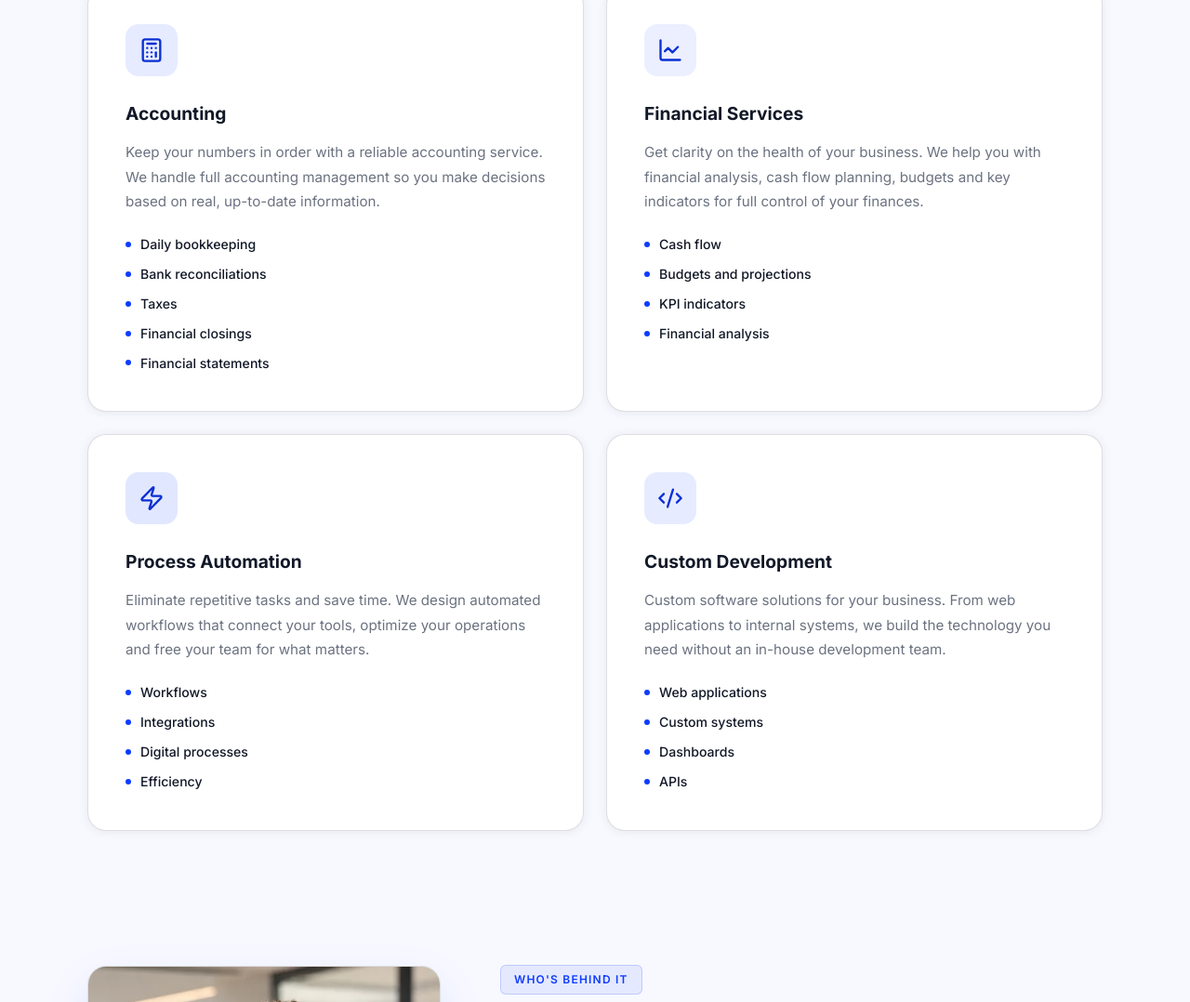
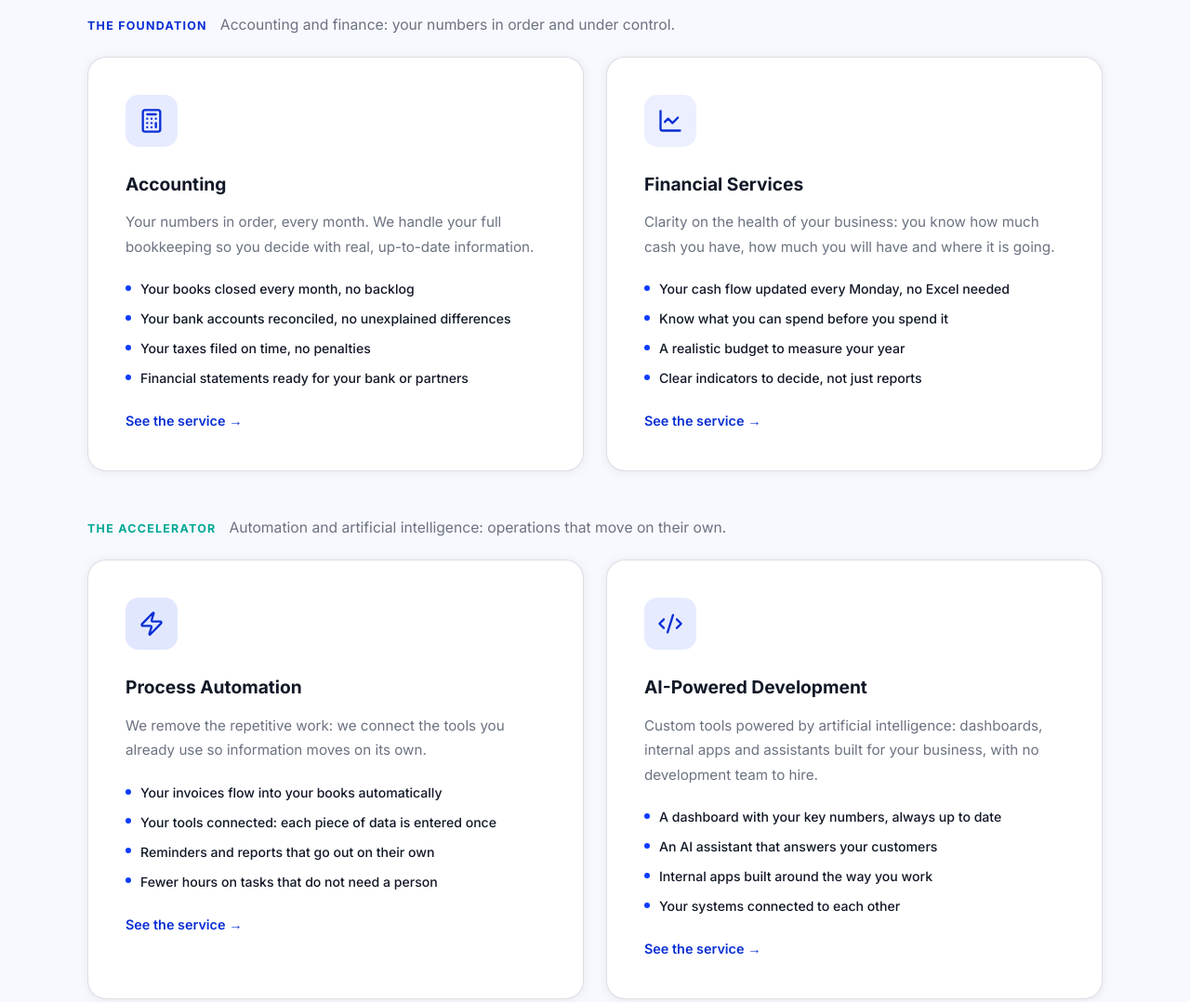
Before and after one commit to WilyerArias77/landing_growing_solutions, a website: page index.html in a window 1280 px wide. Shown: the part 1369-2447 px from the top of the page at 93% size. Drawn offline with Linux system fonts and the light colour scheme; no server answers.

Commit message:
Servicios orientados a resultados, con base y acelerador
Las viñetas técnicas pasan a resultados concretos (ES/EN). Contabilidad y
Finanzas se agrupan como 'La base'; Automatización y Desarrollos con IA como
'El acelerador'. Cada tarjeta enlaza a su página de servicio. 'Desarrollos a
la Medida' se muestra como 'Desarrollos con IA'; el valor que se guarda en
Supabase no cambia.

Co-Authored-By: Claude Opus 5.5 <noreply@anthropic.com>

```diff
--- a/index.html
+++ b/index.html
@@ -200,26 +200,28 @@
       <div class="section-header fade-in">
         <div class="section-tag" data-i18n="servicios.tag">Nuestros Servicios</div>
         <h2><span data-i18n="servicios.titleL1">Soluciones integrales para</span><br /><span data-i18n="servicios.titleL2">hacer crecer tu negocio</span></h2>
-        <p data-i18n="servicios.subtitle">Cuatro líneas de servicio diseñadas para que tu empresa opere de forma profesional, eficiente y escalable.
-        </p>
+        <p data-i18n="servicios.subtitle">Una base sólida de contabilidad y finanzas, y un acelerador de automatización e inteligencia artificial para que tu empresa crezca sin crecer en trabajo manual.</p>
       </div>
-      <div class="services-grid">
-
+      <div class="service-group">
+        <div class="service-group-head fade-in">
+          <span class="service-group-tag" data-i18n="servicios.baseTag">La base</span>
+          <p data-i18n="servicios.baseDesc">Contabilidad y finanzas: tus números en orden y bajo control.</p>
+        </div>
+        <div class="services-grid">
         <div class="service-card fade-in">
           <div class="service-icon icon-blue">
             <!-- Lucide: calculator -->
             <svg width="28" height="28" viewBox="0 0 24 24" fill="none" stroke="currentColor" stroke-width="2" stroke-linecap="round" stroke-linejoin="round" aria-hidden="true"><rect width="16" height="20" x="4" y="2" rx="2" /><line x1="8" x2="16" y1="6" y2="6" /><line x1="16" x2="16" y1="14" y2="18" /><path d="M16 10h.01" /><path d="M12 10h.01" /><path d="M8 10h.01" /><path d="M12 14h.01" /><path d="M8 14h.01" /><path d="M12 18h.01" /><path d="M8 18h.01" /></svg>
           </div>
           <h3 data-i18n="servicios.card1.title">Contabilidad</h3>
-          <p data-i18n="servicios.card1.desc">Mantén tus números en orden con un servicio contable confiable. Nos encargamos de la gestión contable
-            integral para que tomes decisiones basadas en información real y actualizada.</p>
+          <p data-i18n="servicios.card1.desc">Tus números en orden, todos los meses. Nos encargamos de la contabilidad completa para que decidas con información real y actualizada.</p>
           <ul class="service-list">
-            <li data-i18n="servicios.card1.li1">Registros contables diarios</li>
-            <li data-i18n="servicios.card1.li2">Conciliaciones Bancarias</li>
-            <li data-i18n="servicios.card1.li3">Impuestos</li>
-            <li data-i18n="servicios.card1.li4">Cierres contables</li>
-            <li data-i18n="servicios.card1.li5">Estados financieros</li>
+            <li data-i18n="servicios.card1.li1">Tu contabilidad al día cada mes, sin atrasos</li>
+            <li data-i18n="servicios.card1.li2">Tus bancos conciliados, sin diferencias sin explicar</li>
+            <li data-i18n="servicios.card1.li3">Tus impuestos presentados a tiempo, sin sanciones</li>
+            <li data-i18n="servicios.card1.li4">Estados financieros listos para tu banco o tus socios</li>
           </ul>
+          <a href="/servicios/contabilidad" class="service-more"><span data-i18n="servicios.more">Ver el servicio</span> →</a>
         </div>
 
         <div class="service-card fade-in">
@@ -228,30 +230,38 @@
             <svg width="28" height="28" viewBox="0 0 24 24" fill="none" stroke="currentColor" stroke-width="2" stroke-linecap="round" stroke-linejoin="round" aria-hidden="true"><path d="M3 3v16a2 2 0 0 0 2 2h16" /><path d="m19 9-5 5-4-4-3 3" /></svg>
           </div>
           <h3 data-i18n="servicios.card2.title">Servicios Financieros</h3>
-          <p data-i18n="servicios.card2.desc">Obtén claridad sobre la salud de tu negocio. Te ayudamos con análisis financiero, planeación de flujo de
-            caja, presupuestos e indicadores clave para un control total de tus finanzas.</p>
+          <p data-i18n="servicios.card2.desc">Claridad sobre la salud de tu negocio: sabes cuánta caja tienes, cuánta vas a tener y en qué se está yendo.</p>
           <ul class="service-list">
-            <li data-i18n="servicios.card2.li1">Flujo de caja</li>
-            <li data-i18n="servicios.card2.li2">Presupuestos y proyecciones</li>
-            <li data-i18n="servicios.card2.li3">Indicadores KPI</li>
-            <li data-i18n="servicios.card2.li4">Análisis financiero</li>
+            <li data-i18n="servicios.card2.li1">Tu flujo de caja actualizado cada lunes, sin tocar Excel</li>
+            <li data-i18n="servicios.card2.li2">Sabes cuánto puedes gastar antes de gastarlo</li>
+            <li data-i18n="servicios.card2.li3">Un presupuesto realista para medir el año</li>
+            <li data-i18n="servicios.card2.li4">Indicadores claros para decidir, no solo reportes</li>
           </ul>
+          <a href="/servicios/finanzas" class="service-more"><span data-i18n="servicios.more">Ver el servicio</span> →</a>
         </div>
+        </div>
+      </div>
 
+      <div class="service-group">
+        <div class="service-group-head fade-in">
+          <span class="service-group-tag service-group-tag-accent" data-i18n="servicios.accelTag">El acelerador</span>
+          <p data-i18n="servicios.accelDesc">Automatización e inteligencia artificial: que la operación avance sola.</p>
+        </div>
+        <div class="services-grid">
         <div class="service-card fade-in">
           <div class="service-icon icon-lightblue">
             <!-- Lucide: zap -->
             <svg width="28" height="28" viewBox="0 0 24 24" fill="none" stroke="currentColor" stroke-width="2" stroke-linecap="round" stroke-linejoin="round" aria-hidden="true"><path d="M4 14a1 1 0 0 1-.78-1.63l9.9-10.2a.5.5 0 0 1 .86.46l-1.92 6.02A1 1 0 0 0 13 10h7a1 1 0 0 1 .78 1.63l-9.9 10.2a.5.5 0 0 1-.86-.46l1.92-6.02A1 1 0 0 0 11 14z" /></svg>
           </div>
           <h3 data-i18n="servicios.card3.title">Automatización de Procesos</h3>
-          <p data-i18n="servicios.card3.desc">Elimina tareas repetitivas y ahorra tiempo. Diseñamos flujos de trabajo automatizados que conectan tus
-            herramientas, optimizan tu operación y liberan a tu equipo para lo importante.</p>
+          <p data-i18n="servicios.card3.desc">Quitamos el trabajo repetitivo: conectamos las herramientas que ya usas para que la información se mueva sola.</p>
           <ul class="service-list">
-            <li data-i18n="servicios.card3.li1">Workflows</li>
-            <li data-i18n="servicios.card3.li2">Integraciones</li>
-            <li data-i18n="servicios.card3.li3">Procesos digitales</li>
-            <li data-i18n="servicios.card3.li4">Eficiencia</li>
+            <li data-i18n="servicios.card3.li1">Tus facturas entran solas a la contabilidad</li>
+            <li data-i18n="servicios.card3.li2">Tus herramientas conectadas: cada dato se escribe una sola vez</li>
+            <li data-i18n="servicios.card3.li3">Recordatorios y reportes que salen solos</li>
+            <li data-i18n="servicios.card3.li4">Menos horas en tareas que no necesitan a una persona</li>
           </ul>
+          <a href="/servicios/automatizacion" class="service-more"><span data-i18n="servicios.more">Ver el servicio</span> →</a>
         </div>
 
         <div class="service-card fade-in">
@@ -259,17 +269,18 @@
             <!-- Lucide: code-xml -->
             <svg width="28" height="28" viewBox="0 0 24 24" fill="none" stroke="currentColor" stroke-width="2" stroke-linecap="round" stroke-linejoin="round" aria-hidden="true"><path d="m18 16 4-4-4-4" /><path d="m6 8-4 4 4 4" /><path d="m14.5 4-5 16" /></svg>
           </div>
-          <h3 data-i18n="servicios.card4.title">Desarrollos a la Medida</h3>
-          <p data-i18n="servicios.card4.desc">Soluciones de software personalizadas para tu negocio. Desde aplicaciones web hasta sistemas internos,
-            construimos la tecnología que necesitas sin que tengas un equipo de desarrollo propio.</p>
+          <h3 data-i18n="servicios.card4.title">Desarrollos con IA</h3>
+          <p data-i18n="servicios.card4.desc">Herramientas a la medida con inteligencia artificial: tableros, aplicaciones internas y asistentes hechos para tu negocio, sin montar un equipo de desarrollo.</p>
           <ul class="service-list">
-            <li data-i18n="servicios.card4.li1">Aplicaciones web</li>
-            <li data-i18n="servicios.card4.li2">Sistemas a medida</li>
-            <li data-i18n="servicios.card4.li3">Dashboards</li>
-            <li data-i18n="servicios.card4.li4">APIs</li>
+            <li data-i18n="servicios.card4.li1">Un tablero con tus números clave, siempre actualizado</li>
+            <li data-i18n="servicios.card4.li2">Un asistente de IA que responde a tus clientes</li>
+            <li data-i18n="servicios.card4.li3">Aplicaciones internas hechas a tu forma de trabajar</li>
+            <li data-i18n="servicios.card4.li4">Tus sistemas conectados entre sí</li>
           </ul>
+          <a href="/servicios/desarrollos-ia" class="service-more"><span data-i18n="servicios.more">Ver el servicio</span> →</a>
         </div>
-
+        </div>
+      </div>
       </div>
     </div>
   </section>
@@ -429,7 +440,7 @@
                 <option value="Servicios contables" data-i18n="service.opt1">Servicios Contables</option>
                 <option value="Servicios financieros" data-i18n="service.opt2">Servicios Financieros</option>
                 <option value="Automatización de procesos" data-i18n="service.opt3">Automatización de Procesos</option>
-                <option value="Desarrollos a la medida" data-i18n="service.opt4">Desarrollos a la Medida</option>
+                <option value="Desarrollos a la medida" data-i18n="service.opt4">Desarrollos con IA</option>
               </select>
             </div>
 
--- a/script.js
+++ b/script.js
@@ -19,26 +19,31 @@ const translations = {
     },
     servicios: {
       tag: 'Nuestros Servicios', titleL1: 'Soluciones integrales para', titleL2: 'hacer crecer tu negocio',
-      subtitle: 'Cuatro líneas de servicio diseñadas para que tu empresa opere de forma profesional, eficiente y escalable.',
+      subtitle: 'Una base sólida de contabilidad y finanzas, y un acelerador de automatización e inteligencia artificial para que tu empresa crezca sin crecer en trabajo manual.',
+      more: 'Ver el servicio',
+      baseTag: 'La base',
+      baseDesc: 'Contabilidad y finanzas: tus números en orden y bajo control.',
+      accelTag: 'El acelerador',
+      accelDesc: 'Automatización e inteligencia artificial: que la operación avance sola.',
       card1: {
         title: 'Contabilidad',
-        desc: 'Mantén tus números en orden con un servicio contable confiable. Nos encargamos de la gestión contable integral para que tomes decisiones basadas en información real y actualizada.',
-        li1: 'Registros contables diarios', li2: 'Conciliaciones Bancarias', li3: 'Impuestos', li4: 'Cierres contables', li5: 'Estados financieros'
+        desc: 'Tus números en orden, todos los meses. Nos encargamos de la contabilidad completa para que decidas con información real y actualizada.',
+        li1: 'Tu contabilidad al día cada mes, sin atrasos', li2: 'Tus bancos conciliados, sin diferencias sin explicar', li3: 'Tus impuestos presentados a tiempo, sin sanciones', li4: 'Estados financieros listos para tu banco o tus socios'
       },
       card2: {
         title: 'Servicios Financieros',
-        desc: 'Obtén claridad sobre la salud de tu negocio. Te ayudamos con análisis financiero, planeación de flujo de caja, presupuestos e indicadores clave para un control total de tus finanzas.',
-        li1: 'Flujo de caja', li2: 'Presupuestos y proyecciones', li3: 'Indicadores KPI', li4: 'Análisis financiero'
+        desc: 'Claridad sobre la salud de tu negocio: sabes cuánta caja tienes, cuánta vas a tener y en qué se está yendo.',
+        li1: 'Tu flujo de caja actualizado cada lunes, sin tocar Excel', li2: 'Sabes cuánto puedes gastar antes de gastarlo', li3: 'Un presupuesto realista para medir el año', li4: 'Indicadores claros para decidir, no solo reportes'
       },
       card3: {
         title: 'Automatización de Procesos',
-        desc: 'Elimina tareas repetitivas y ahorra tiempo. Diseñamos flujos de trabajo automatizados que conectan tus herramientas, optimizan tu operación y liberan a tu equipo para lo importante.',
-        li1: 'Workflows', li2: 'Integraciones', li3: 'Procesos digitales', li4: 'Eficiencia'
+        desc: 'Quitamos el trabajo repetitivo: conectamos las herramientas que ya usas para que la información se mueva sola.',
+        li1: 'Tus facturas entran solas a la contabilidad', li2: 'Tus herramientas conectadas: cada dato se escribe una sola vez', li3: 'Recordatorios y reportes que salen solos', li4: 'Menos horas en tareas que no necesitan a una persona'
       },
       card4: {
-        title: 'Desarrollos a la Medida',
-        desc: 'Soluciones de software personalizadas para tu negocio. Desde aplicaciones web hasta sistemas internos, construimos la tecnología que necesitas sin que tengas un equipo de desarrollo propio.',
-        li1: 'Aplicaciones web', li2: 'Sistemas a medida', li3: 'Dashboards', li4: 'APIs'
+        title: 'Desarrollos con IA',
+        desc: 'Herramientas a la medida con inteligencia artificial: tableros, aplicaciones internas y asistentes hechos para tu negocio, sin montar un equipo de desarrollo.',
+        li1: 'Un tablero con tus números clave, siempre actualizado', li2: 'Un asistente de IA que responde a tus clientes', li3: 'Aplicaciones internas hechas a tu forma de trabajar', li4: 'Tus sistemas conectados entre sí'
       }
     },
     about: {
@@ -94,7 +99,7 @@ const translations = {
     common: { optional: '(opcional)' },
     service: {
       placeholder: '¿En qué podemos ayudarte?', opt1: 'Servicios Contables', opt2: 'Servicios Financieros',
-      opt3: 'Automatización de Procesos', opt4: 'Desarrollos a la Medida'
+      opt3: 'Automatización de Procesos', opt4: 'Desarrollos con IA'
     },
     country: { placeholder: 'Selecciona tu país', co: 'Colombia', us: 'Estados Unidos', other: 'Otro' },
     footer: {
@@ -137,26 +142,31 @@ const translations = {
     },
     servicios: {
       tag: 'Our Services', titleL1: 'Complete solutions to', titleL2: 'grow your business',
-      subtitle: 'Four service lines designed so your business operates professionally, efficiently and at scale.',
+      subtitle: 'A solid foundation of accounting and finance, plus an accelerator of automation and artificial intelligence so your business grows without growing its manual work.',
+      more: 'See the service',
+      baseTag: 'The foundation',
+      baseDesc: 'Accounting and finance: your numbers in order and under control.',
+      accelTag: 'The accelerator',
+      accelDesc: 'Automation and artificial intelligence: operations that move on their own.',
       card1: {
         title: 'Accounting',
-        desc: 'Keep your numbers in order with a reliable accounting service. We handle full accounting management so you make decisions based on real, up-to-date information.',
-        li1: 'Daily bookkeeping', li2: 'Bank reconciliations', li3: 'Taxes', li4: 'Financial closings', li5: 'Financial statements'
+        desc: 'Your numbers in order, every month. We handle your full bookkeeping so you decide with real, up-to-date information.',
+        li1: 'Your books closed every month, no backlog', li2: 'Your bank accounts reconciled, no unexplained differences', li3: 'Your taxes filed on time, no penalties', li4: 'Financial statements ready for your bank or partners'
       },
       card2: {
         title: 'Financial Services',
-        desc: 'Get clarity on the health of your business. We help you with financial analysis, cash flow planning, budgets and key indicators for full control of your finances.',
-        li1: 'Cash flow', li2: 'Budgets and projections', li3: 'KPI indicators', li4: 'Financial analysis'
+        desc: 'Clarity on the health of your business: you know how much cash you have, how much you will have and where it is going.',
+        li1: 'Your cash flow updated every Monday, no Excel needed', li2: 'Know what you can spend before you spend it', li3: 'A realistic budget to measure your year', li4: 'Clear indicators to decide, not just reports'
       },
       card3: {
         title: 'Process Automation',
-        desc: 'Eliminate repetitive tasks and save time. We design automated workflows that connect your tools, optimize your operations and free your team for what matters.',
-        li1: 'Workflows', li2: 'Integrations', li3: 'Digital processes', li4: 'Efficiency'
+        desc: 'We remove the repetitive work: we connect the tools you already use so information moves on its own.',
+        li1: 'Your invoices flow into your books automatically', li2: 'Your tools connected: each piece of data is entered once', li3: 'Reminders and reports that go out on their own', li4: 'Fewer hours on tasks that do not need a person'
       },
       card4: {
-        title: 'Custom Development',
-        desc: 'Custom software solutions for your business. From web applications to internal systems, we build the technology you need without an in-house development team.',
-        li1: 'Web applications', li2: 'Custom systems', li3: 'Dashboards', li4: 'APIs'
+        title: 'AI-Powered Development',
+        desc: 'Custom tools powered by artificial intelligence: dashboards, internal apps and assistants built for your business, with no development team to hire.',
+        li1: 'A dashboard with your key numbers, always up to date', li2: 'An AI assistant that answers your customers', li3: 'Internal apps built around the way you work', li4: 'Your systems connected to each other'
       }
     },
     about: {
@@ -212,7 +222,7 @@ const translations = {
     common: { optional: '(optional)' },
     service: {
       placeholder: 'How can we help you?', opt1: 'Accounting Services', opt2: 'Financial Services',
-      opt3: 'Process Automation', opt4: 'Custom Development'
+      opt3: 'Process Automation', opt4: 'AI-Powered Development'
     },
     country: { placeholder: 'Select your country', co: 'Colombia', us: 'United States', other: 'Other' },
     footer: {
--- a/styles.css
+++ b/styles.css
@@ -724,6 +724,48 @@ nav .container {
   gap: 24px;
 }
 
+.service-group + .service-group {
+  margin-top: 48px;
+}
+
+.service-group-head {
+  display: flex;
+  align-items: baseline;
+  gap: 14px;
+  flex-wrap: wrap;
+  margin-bottom: 20px;
+}
+
+.service-group-tag {
+  font-size: 0.78rem;
+  font-weight: 700;
+  letter-spacing: 0.1em;
+  text-transform: uppercase;
+  color: var(--primary);
+}
+
+.service-group-tag-accent {
+  color: #00A896;
+}
+
+.service-group-head p {
+  color: var(--muted);
+  font-size: 0.98rem;
+}
+
+.service-more {
+  display: inline-block;
+  margin-top: 22px;
+  font-size: 0.9rem;
+  font-weight: 600;
+  color: var(--primary);
+  text-decoration: none;
+}
+
+.service-more:hover {
+  text-decoration: underline;
+}
+
 .service-card {
   background: var(--surface);
   border: 1px solid var(--border);
@@ -841,7 +883,7 @@ nav .container {
 
 .service-list li {
   display: flex;
-  align-items: center;
+  align-items: flex-start;
   gap: 10px;
   font-size: 0.88rem;
   color: var(--text);
@@ -855,6 +897,7 @@ nav .container {
   min-width: 6px;
   border-radius: 50%;
   background: var(--accent);
+  margin-top: 0.55em;
 }
 
 /* ── ABOUT ── */
```
Also changed, not shown: prompts/knowledge.md (+1 -1 lines).
